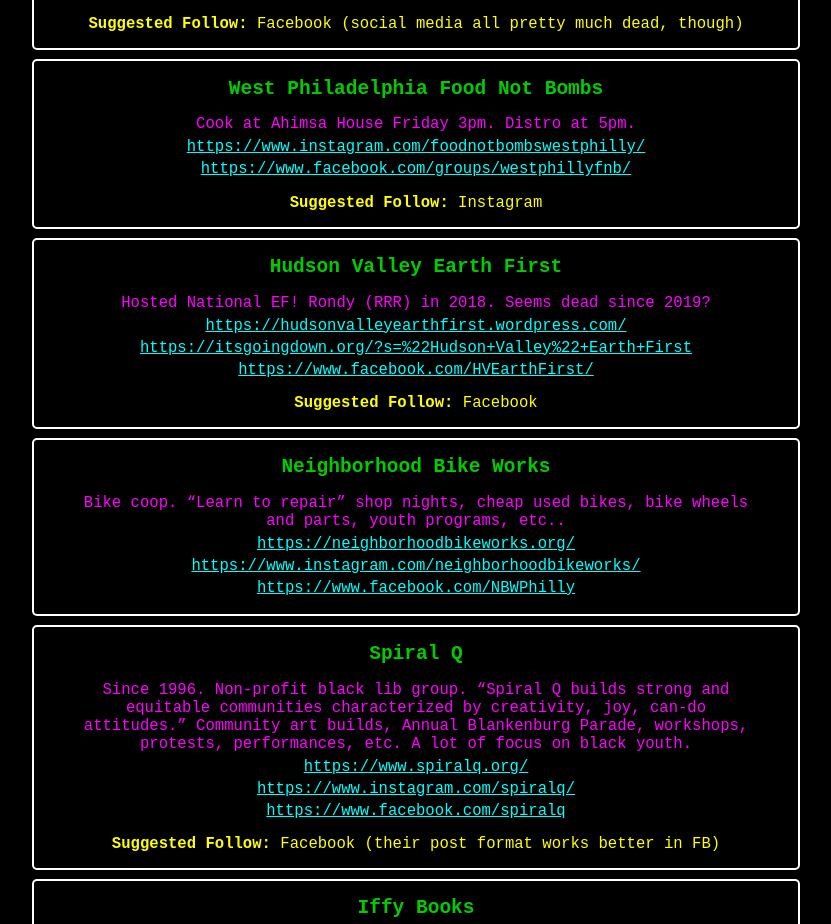
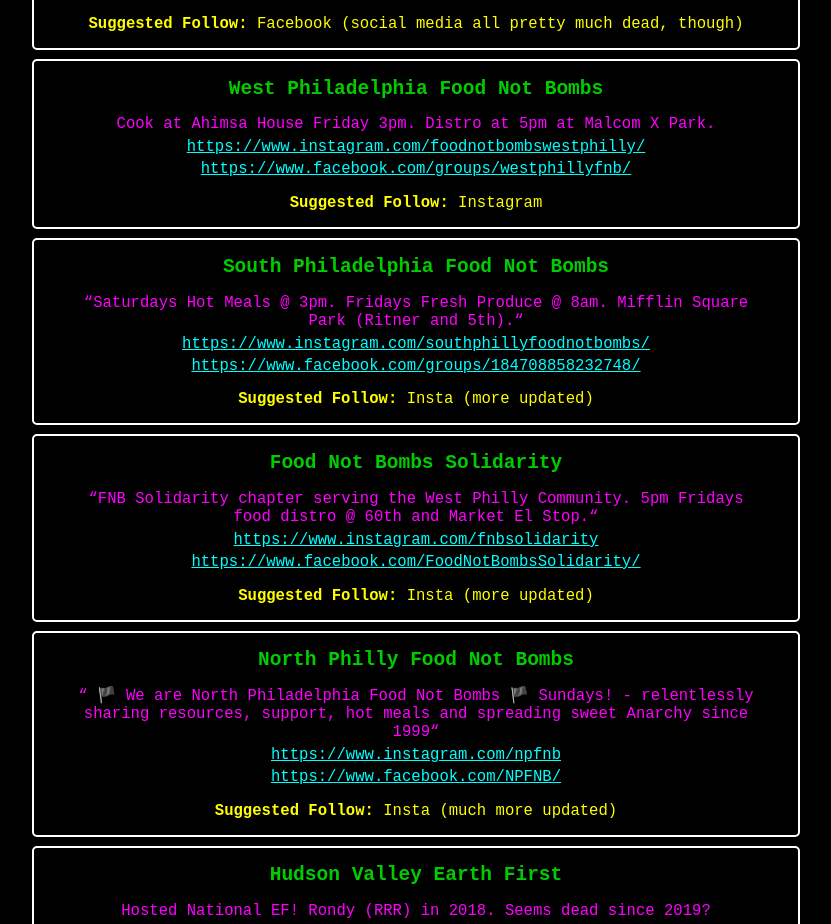
Before and after one commit to KLabWeb/Philly-Happenings, a React (Create React App) app: page / in a window 1280 px wide. Shown: the part 7387-8311 px from the top of the page, without its empty margins (224-1055 px from the left). Built offline with nearby package versions, Linux system fonts and the light colour scheme; the HTML template or start-up script is replaced by a standard one.

Commit message:
add more FNBs

```diff
--- a/src/data.js
+++ b/src/data.js
@@ -24,10 +24,31 @@ export const ANARCHISTPHILLY = [
   },
   {
     title: "West Philadelphia Food Not Bombs",
-    summary: "Cook at Ahimsa House Friday 3pm. Distro at 5pm.",
+    summary: "Cook at Ahimsa House Friday 3pm. Distro at 5pm at Malcom X Park.",
     facebook: "https://www.facebook.com/groups/westphillyfnb/",
     insta: "https://www.instagram.com/foodnotbombswestphilly/",
     suggestedFollow: "Instagram",
+  },
+  {
+    title: "South Philadelphia Food Not Bombs",
+    summary: "“Saturdays Hot Meals @ 3pm. Fridays Fresh Produce @ 8am. Mifflin Square Park (Ritner and 5th).“",
+    facebook: "https://www.facebook.com/groups/184708858232748/",
+    insta: "https://www.instagram.com/southphillyfoodnotbombs/",
+    suggestedFollow: "Insta (more updated)",
+  },
+  {
+    title: "Food Not Bombs Solidarity",
+    summary: "“FNB Solidarity chapter serving the West Philly Community. 5pm Fridays food distro @ 60th and Market El Stop.“",
+    facebook: "https://www.facebook.com/FoodNotBombsSolidarity/",
+    insta: "https://www.instagram.com/fnbsolidarity",
+    suggestedFollow: "Insta (more updated)",
+  },
+  {
+    title: "North Philly Food Not Bombs",
+    summary: "“ 🏴 We are North Philadelphia Food Not Bombs 🏴 Sundays! - relentlessly sharing resources, support, hot meals and spreading sweet Anarchy since 1999“",
+    facebook: "https://www.facebook.com/NPFNB/",
+    insta: "https://www.instagram.com/npfnb",
+    suggestedFollow: "Insta (much more updated)",
   },
   {
     title: "Hudson Valley Earth First",
@@ -86,6 +107,13 @@ export const NYCANARCHIST = [
     mainLink: "https://anarchistbookfair.net/",
     suggestedFollow: "Check site in mid-late summer to confirm date for that year.",
   },
+  {
+    title: "Woodbine",
+    summary: "“Woodbine is a volunteer-run experimental hub in Ridgewood, Queens for developing the practices, skills, and tools needed to build autonomy. We host workshops, lectures, discussions and serve as a meeting and organizing space.“",
+    mainLink: "https://www.woodbine.nyc/",
+    facebook: "https://www.facebook.com/woodbine.nyc/",
+    insta: "https://www.instagram.com/woodbine.nyc/",
+  },
 ];
 
 export const ANIMEPHILLY = [
@@ -1098,7 +1126,7 @@ export const MUSICDIYCOLLECTIVESPHL = [
   },
   {
     title: "Save The Cat Touring",
-    summary: "“Supporting Bipoc, Femme, & LGBTQ+ artists. 📍East Coast | est. 2022. a resource & log of gigs / artists. seeking creatives!!”",
+    summary: "“Save The Cat is an artist management service and touring agency for lgbtq+ & bipoc artists. Devoted to booking at Safe spaces and ensuring quality DIY show practice, agents & organizers host and run Save The Cat affiliated concerts in Philadelphia, NYC, and upstate New York.”",
     mainLink: "https://linktr.ee/savethecattouring",
     insta: "https://www.instagram.com/savethecattouring/",
   },
@@ -1780,6 +1808,15 @@ export const MUSICMETAL = [
   },
 ];
 
+export const MUSICREGIONAL = [
+  {
+    title: "'Philly Bands + South/Central NJ' List",
+    summary: "A list of over 200 local bands, compiled by DIYTourNetwork Philly",
+    mainLink: "https://docs.google.com/spreadsheets/d/1EixCZ6GOw4WPGODa2CDEPfbAXXyTeveD_qiCfqeLxgY/edit#gid=0",
+    subLink: "https://diytournetwork-philly.tumblr.com/"
+  }
+]
+
 export const MUSICARTISTS = [
   {
     title: "chemdoggmillionair",
@@ -1938,8 +1975,8 @@ export const MUSICDIYWIP = [
     mainLink: "https://www.instagram.com/risingtidephl/",
   },
   {
-    title:" ",
-    mainLink: "Sweet Sixteen",
+    title:"Sweet Sixteen",
+    mainLink: "",
   },
   {
     title:" ",
```
